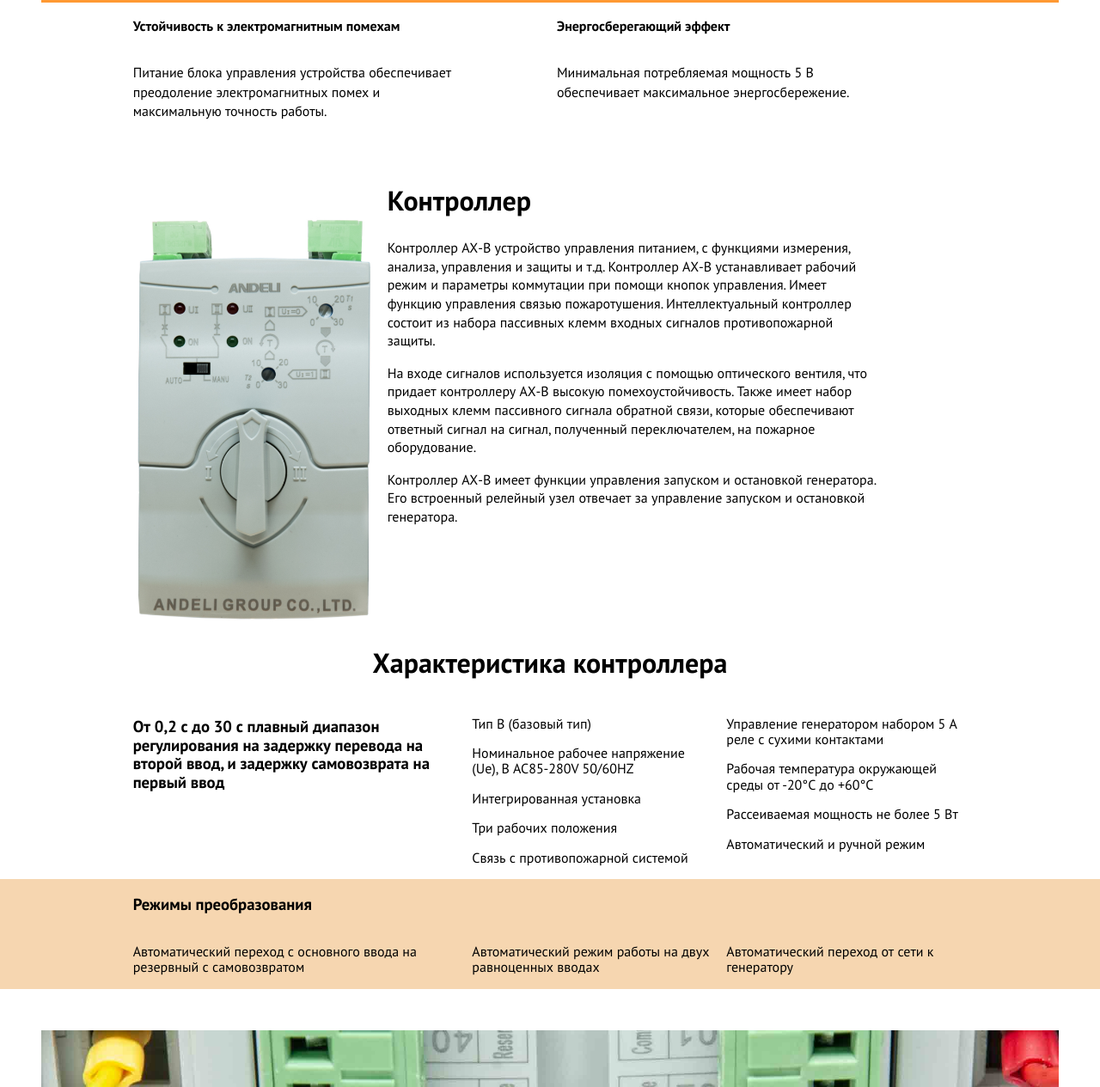
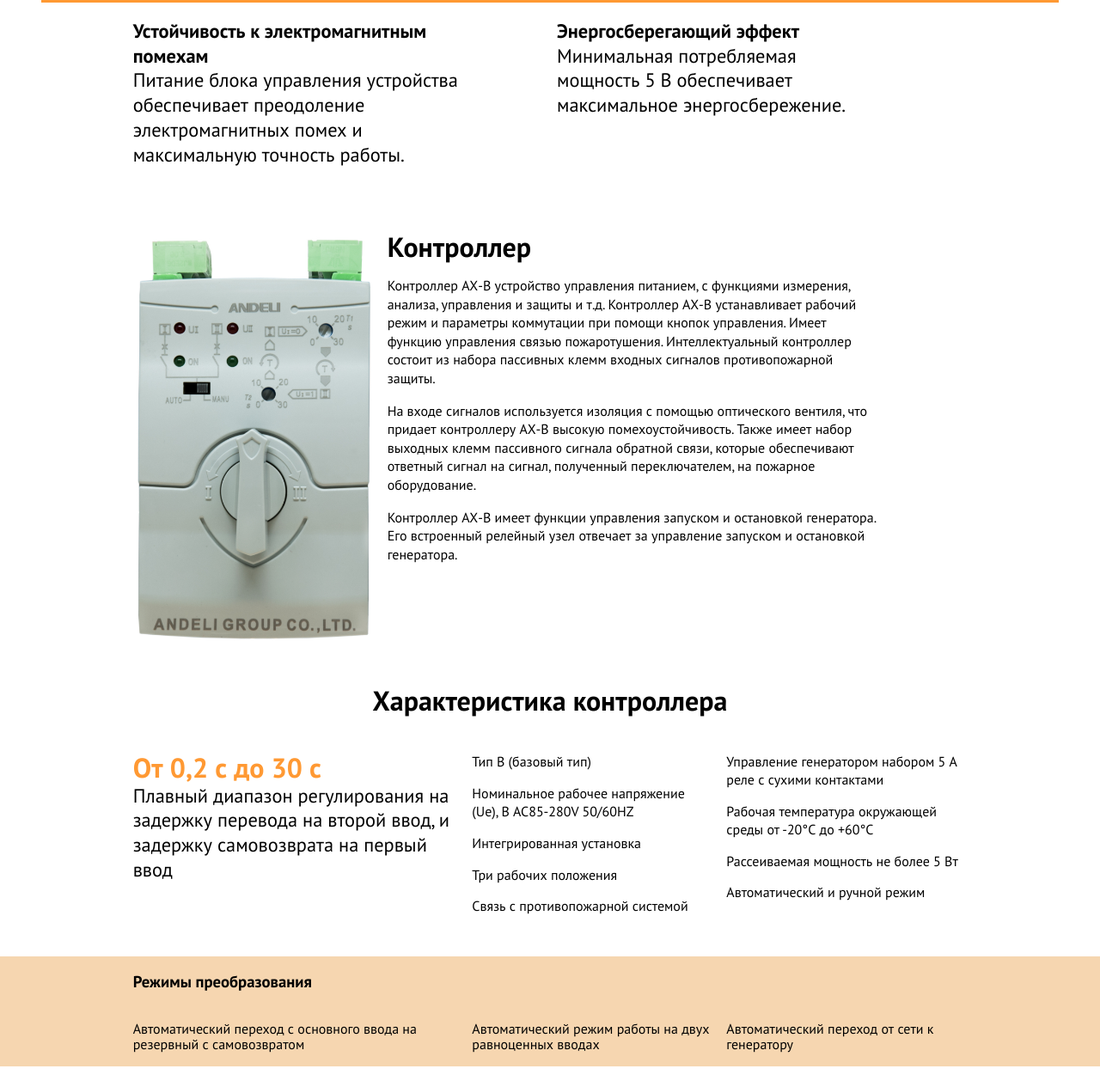
Before and after one commit to Fedinyak/AVR, a plain HTML site: page index.html in a window 1280 px wide. Shown: the part 3526-4791 px from the top of the page at 86% size. Drawn offline with nearby package versions, Linux system fonts and the light colour scheme; a web font is replaced by a local one.

Commit message:
Fix mobile

```diff
--- a/css/style.css
+++ b/css/style.css
@@ -260,6 +260,7 @@ h2 {
   font-size: 2rem;
   line-height: 2.4rem;
   margin-top: 0.8rem;
+  margin-bottom: 4rem;
 }
 @media (min-width: 991px) {
   .change-p {
@@ -272,12 +273,10 @@ h2 {
 
 .feat-background-mobile {
   background: #ff9933;
-  margin-bottom: 1rem;
 }
 @media (min-width: 991px) {
   .feat-background-mobile {
     background: white;
-    margin-bottom: 1rem;
   }
 }
 
@@ -322,9 +321,10 @@ h2 {
 }
 @media (min-width: 991px) {
   .feat-title {
-    margin-top: 0;
-    font-size: 1rem;
-    line-height: 1.4rem;
+    margin-top: 1.2rem;
+    margin-bottom: 0;
+    font-size: 1.4rem;
+    line-height: 1.8rem;
   }
 }
 
@@ -332,14 +332,14 @@ h2 {
   font-size: 2rem;
   line-height: 2.4rem;
   margin-top: 0.8rem;
-  margin-bottom: 1rem;
+  margin-bottom: 0;
 }
 @media (min-width: 991px) {
   .feat-p-2 {
     margin-top: 0;
     margin-bottom: 3rem;
-    font-size: 1rem;
-    line-height: 1.4rem;
+    font-size: 1.4rem;
+    line-height: 1.8rem;
   }
 }
 
@@ -348,22 +348,21 @@ h2 {
   margin-top: 4rem;
 }
 @media (min-width: 991px) {
-  .feat-p-2 {
+  .img-avr-controller {
     margin-top: 2rem;
   }
 }
-/*---------------------------------------------------------*/
-
-/*---------------------------------------------------------*/
 
 .controller-header {
   text-align: center;
   font-size: 3rem;
+  margin-bottom: 1rem;
 }
 @media (min-width: 991px) {
   .controller-header {
     text-align: left;
     font-size: 2rem;
+    margin-bottom: 1rem;
   }
 }
 
@@ -379,6 +378,71 @@ h2 {
     margin-bottom: 1rem;
     font-size: 1rem;
     line-height: 1.35rem;
+  }
+}
+/*---------------------------------------------------------*/
+
+.properties-header {
+  font-size: 3rem;
+  margin-top: 4rem;
+}
+@media (min-width: 991px) {
+  .properties-header {
+    font-size: 2rem;
+    margin-top: 3rem;
+  }
+}
+
+.properties-feat {
+  margin-top: 0.9rem;
+  margin-bottom: 0;
+  font-size: 4rem;
+  color: #ff9933;
+}
+@media (min-width: 991px) {
+  .properties-feat {
+    margin-top: 0.9rem;
+    margin-bottom: 0;
+    font-size: 2rem;
+    color: #ff9933;
+  }
+}
+
+.properties-feat-p {
+  font-size: 2.5rem;
+  line-height: 3rem;
+  margin-top: 0.8rem;
+  margin-bottom: 1rem;
+}
+@media (min-width: 991px) {
+  .properties-feat-p {
+    margin-top: 0;
+    margin-bottom: 3rem;
+    font-size: 1.4rem;
+    line-height: 1.8rem;
+  }
+}
+
+.properties-p {
+  font-size: 2rem;
+  line-height: 2.4rem;
+  margin-top: 0.8rem;
+}
+@media (min-width: 991px) {
+  .properties-p {
+    margin-top: 0;
+    margin-bottom: 3rem;
+    font-size: 1rem;
+    line-height: 1.3rem;
+  }
+}
+
+.properties-p-wrap {
+  margin-top: -2.2rem;
+}
+@media (min-width: 991px) {
+  .properties-p-wrap {
+    margin-top: 0;
   }
 }
 
--- a/index.html
+++ b/index.html
@@ -236,29 +236,35 @@
   <div class="container">
     <div class="row">
       <div class="header-wrap">
-        <h2>Характеристика контроллера</h2>
+        <h2 class="properties-header">Характеристика контроллера</h2>
       </div>
     </div>
     <div class="row">
-      <div class="col-xs-offset-1 col-xs-4">
-        <h3>От 0,2 с до 30 с плавный диапазон регулирования на задержку перевода на второй ввод, и задержку самовозврата на первый
-          ввод
-        </h3>
+      <div class="col-xs-12 col-lg-offset-1 col-lg-4">
+        <h3 class="properties-feat">От 0,2 с до 30 с</h3>
+        <p class="properties-feat-p">Плавный диапазон регулирования на задержку перевода на второй ввод, и задержку самовозврата на первый ввод
+        </p>
       </div>
 
-      <div class="col-xs-3">
+      <div class="col-xs-12 col-lg-3">
+        <div class="properties-p">
           <p>Тип В (базовый тип)</p>
           <p>Номинальное рабочее напряжение (Ue), В AC85-280V 50/60HZ</p>
           <p>Интегрированная установка</p>
           <p>Три рабочих положения</p>
           <p>Связь с противопожарной системой</p>
         </div>
+      </div>
 
-      <div class="col-xs-3">
+      <div class="col-xs-12 col-lg-3">
+        <div class="properties-p-wrap">
+          <div class="properties-p">
             <p>Управление генератором набором 5 А реле с сухими контактами</p>
             <p>Рабочая температура окружающей среды от -20°С до +60°С</p>
             <p>Рассеиваемая мощность не более 5 Вт</p>
             <p>Автоматический и ручной режим</p>
+          </div>
+        </div>
       </div>
     </div>
   </div>
```
Lines whose indentation alone changed are shown as unchanged.
